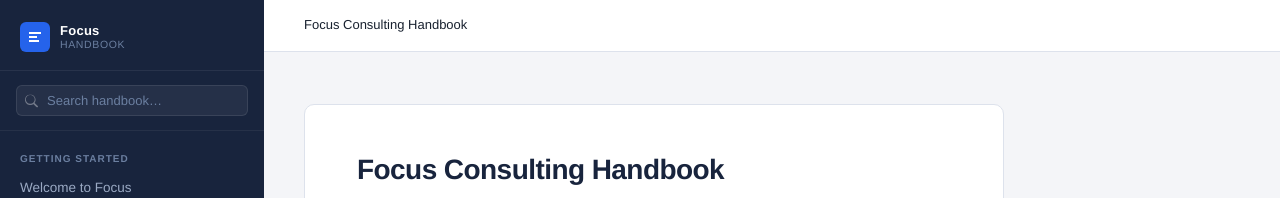
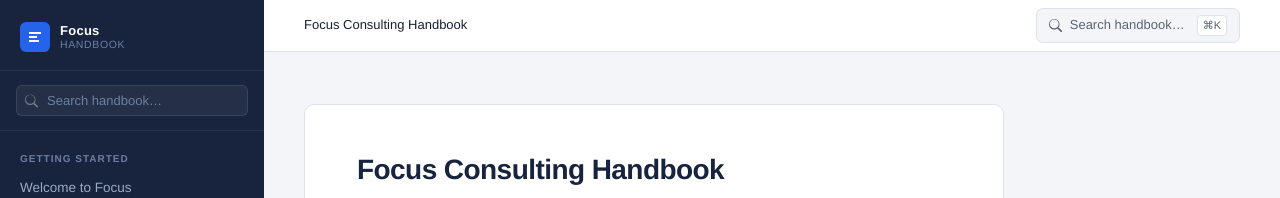
Before and after one commit to focusconsulting/focus-handbook, a Jekyll site: the page built from README.md, in a window 1280 px wide. Shown: the top 198 px of the page. Built offline with Jekyll 4.4.1, drawn with Linux system fonts in a browser that asks for light colours; our own code applies the rules of GitHub Pages for plain Markdown files.

Commit message:
Move search to topbar for visibility on every page
Replaces the easy-to-miss sidebar input with a persistent search button
in the topbar, visible regardless of scroll position or current page.

Co-Authored-By: Claude Sonnet 4.6 <noreply@anthropic.com>

```diff
--- a/_layouts/default.html
+++ b/_layouts/default.html
@@ -71,6 +71,13 @@
         {% unless page.url contains '/pages/' %}
           <span class="hb-breadcrumb-current">{{ site.title }}</span>
         {% endunless %}
+      </div>
+      <div class="hb-topbar-search" onclick="openSearch()" role="button" tabindex="0" aria-label="Search handbook">
+        <svg width="13" height="13" viewBox="0 0 16 16" fill="currentColor" xmlns="http://www.w3.org/2000/svg">
+          <path d="M11.742 10.344a6.5 6.5 0 1 0-1.397 1.398h-.001c.03.04.062.078.098.115l3.85 3.85a1 1 0 0 0 1.415-1.414l-3.85-3.85a1.007 1.007 0 0 0-.115-.099zm-5.242 1.15a5.5 5.5 0 1 1 0-11 5.5 5.5 0 0 1 0 11z"/>
+        </svg>
+        <span>Search handbook…</span>
+        <kbd class="hb-topbar-kbd">⌘K</kbd>
       </div>
     </header>
 
--- a/assets/handbook.css
+++ b/assets/handbook.css
@@ -598,3 +598,36 @@ body {
   align-items: center;
   gap: 5px;
 }
+
+/* ── Topbar search button ── */
+.hb-topbar-search {
+  margin-left: auto;
+  display: flex;
+  align-items: center;
+  gap: 8px;
+  padding: 6px 12px;
+  background: var(--shell);
+  border: 1px solid var(--border);
+  border-radius: 7px;
+  cursor: pointer;
+  color: var(--muted);
+  font-size: 13px;
+  transition: border-color 0.15s, color 0.15s;
+  user-select: none;
+}
+
+.hb-topbar-search:hover {
+  border-color: var(--accent);
+  color: var(--text);
+}
+
+.hb-topbar-kbd {
+  font-size: 11px;
+  color: var(--muted);
+  background: var(--bg);
+  border: 1px solid var(--border);
+  border-radius: 4px;
+  padding: 1px 5px;
+  font-family: inherit;
+  margin-left: 4px;
+}
```
